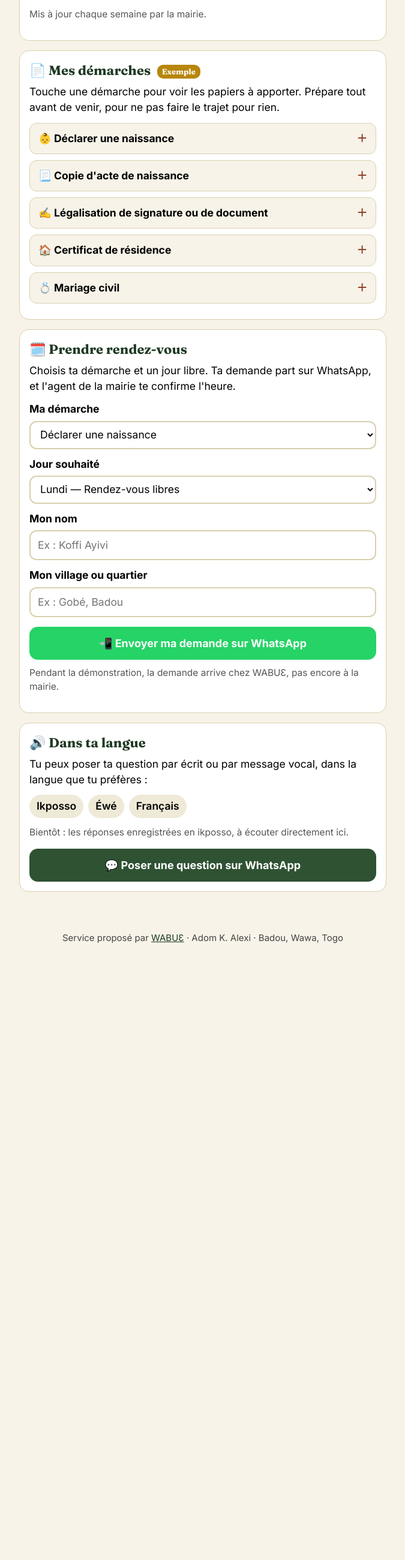
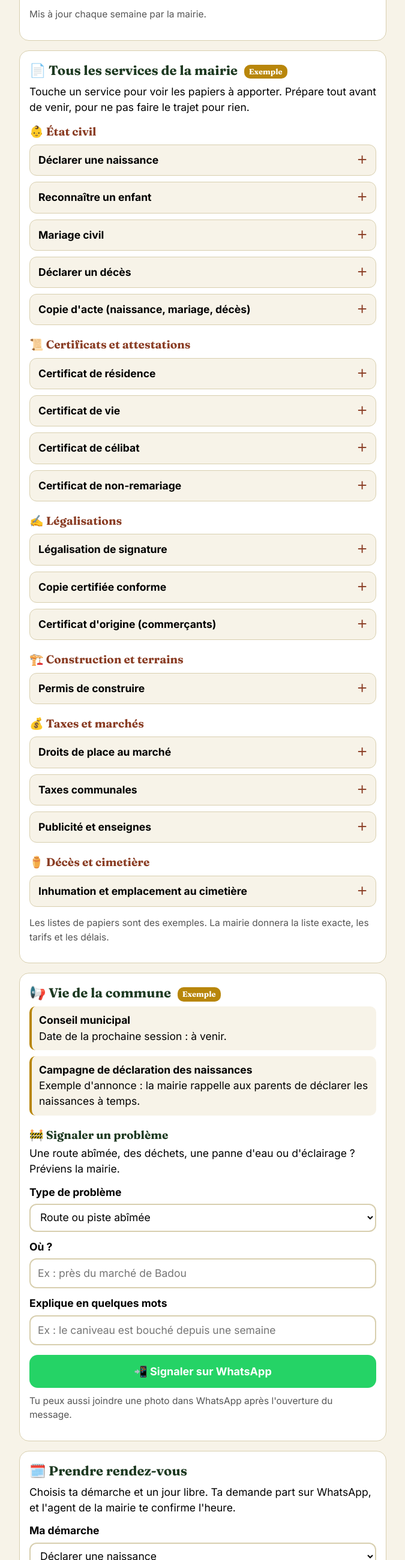
Before and after one commit to adomhub/ABUESA-IA-, a plain HTML site: page mairie.html in a window 1280 px wide. Shown: the part 904-3505 px from the top of the page at 60% size, without its empty margins (302-977 px from the left). Before the commit the page ends 2509 px from the top, so only its background shows below. Drawn offline with Linux system fonts and the light colour scheme.

Commit message:
Ma mairie : tous les services, vie de la commune, signaler un problème
Co-Authored-By: Claude Opus 5.5 <noreply@anthropic.com>
Claude-Session: https://claude.ai/code/session_01972thQWQn5dsb7GLX9iL5W

```diff
--- a/mairie.html
+++ b/mairie.html
@@ -7,7 +7,7 @@
 <title>Ma mairie — WABOUÉ (démonstration)</title>
 <meta name="description" content="Ma mairie : programme de la semaine, papiers à apporter et rendez-vous sur WhatsApp, en ikposso, en éwé et en français. Page de démonstration de WABOUÉ pour la mairie de Badou (Wawa 1).">
 <meta property="og:title" content="Ma mairie — WABOUÉ">
-<meta property="og:description" content="Programme de la mairie, papiers à apporter et rendez-vous sur WhatsApp, dans ta langue.">
+<meta property="og:description" content="Programme de la mairie, services, papiers à apporter et rendez-vous sur WhatsApp, dans ta langue.">
 <meta property="og:image" content="https://adomhub.github.io/WABOU-WAB-/og-image-wabouee.jpg">
 <meta name="theme-color" content="#C7D92E">
 <link rel="icon" href="icon-192.png">
@@ -56,6 +56,10 @@
   .btn.secondary{ background:var(--forest); }
   .lang{ display:flex; gap:8px; flex-wrap:wrap; margin-top:8px; }
   .lang span{ background:var(--paper-dim); border-radius:20px; padding:6px 12px; font-weight:600; }
+  .famille{ font-size:19px; color:var(--clay); margin:18px 0 8px; }
+  .famille:first-child{ margin-top:4px; }
+  .btn.small{ font-size:16px; padding:11px; margin-top:8px; background:var(--forest); }
+  .annonce{ background:var(--paper); border-left:4px solid var(--gold); border-radius:10px; padding:10px 12px; margin-bottom:10px; }
   footer{ text-align:center; font-size:15px; color:#444; padding:10px 16px 30px; }
   footer a{ color:var(--forest-deep); }
 </style>
@@ -92,77 +96,43 @@
 
   <!-- 2. Démarches -->
   <section>
-    <h2>📄 Mes démarches <span class="tag">Exemple</span></h2>
-    <p class="desc">Touche une démarche pour voir les papiers à apporter. Prépare tout avant de venir, pour ne pas faire le trajet pour rien.</p>
+    <h2>📄 Tous les services de la mairie <span class="tag">Exemple</span></h2>
+    <p class="desc">Touche un service pour voir les papiers à apporter. Prépare tout avant de venir, pour ne pas faire le trajet pour rien.</p>
+    <div id="services"></div>
+    <p class="muted">Les listes de papiers sont des exemples. La mairie donnera la liste exacte, les tarifs et les délais.</p>
+  </section>
 
-    <details>
-      <summary>👶 Déclarer une naissance</summary>
-      <div class="inner">
-        <ul>
-          <li>Certificat d'accouchement (ou de naissance) délivré par la maternité</li>
-          <li>Pièce d'identité des parents</li>
-        </ul>
-        <p class="muted">⏳ Délai légal : à confirmer par la mairie. Tarif : à confirmer par la mairie.</p>
-      </div>
-    </details>
+  <!-- 2 bis. Vie de la commune -->
+  <section id="vie-commune">
+    <h2>📢 Vie de la commune <span class="tag">Exemple</span></h2>
+    <div id="annonces"></div>
 
-    <details>
-      <summary>📃 Copie d'acte de naissance</summary>
-      <div class="inner">
-        <ul>
-          <li>Les références de l'acte (numéro, année), ou une ancienne copie</li>
-          <li>Pièce d'identité du demandeur</li>
-        </ul>
-        <p class="muted">Tarif et délai : à confirmer par la mairie.</p>
-      </div>
-    </details>
-
-    <details>
-      <summary>✍️ Légalisation de signature ou de document</summary>
-      <div class="inner">
-        <ul>
-          <li>Le document original et ses copies</li>
-          <li>Pièce d'identité</li>
-        </ul>
-        <p class="muted">Tarif : à confirmer par la mairie.</p>
-      </div>
-    </details>
-
-    <details>
-      <summary>🏠 Certificat de résidence</summary>
-      <div class="inner">
-        <ul>
-          <li>Pièce d'identité</li>
-          <li>Liste exacte des papiers : à confirmer par la mairie</li>
-        </ul>
-      </div>
-    </details>
-
-    <details>
-      <summary>💍 Mariage civil</summary>
-      <div class="inner">
-        <ul>
-          <li>Liste des papiers des futurs époux et des témoins : à confirmer par la mairie</li>
-        </ul>
-        <p class="muted">Les jours de mariage sont indiqués dans le programme de la semaine.</p>
-      </div>
-    </details>
+    <h3 style="font-size:19px;margin:18px 0 4px;color:var(--forest-deep);">🚧 Signaler un problème</h3>
+    <p class="desc">Une route abîmée, des déchets, une panne d'eau ou d'éclairage ? Préviens la mairie.</p>
+    <label class="f" for="pb-type">Type de problème</label>
+    <select id="pb-type">
+      <option>Route ou piste abîmée</option>
+      <option>Déchets / insalubrité</option>
+      <option>Eau (forage, borne-fontaine)</option>
+      <option>Éclairage public</option>
+      <option>Marché</option>
+      <option>Autre</option>
+    </select>
+    <label class="f" for="pb-lieu">Où ?</label>
+    <input id="pb-lieu" type="text" placeholder="Ex : près du marché de Badou">
+    <label class="f" for="pb-desc">Explique en quelques mots</label>
+    <input id="pb-desc" type="text" placeholder="Ex : le caniveau est bouché depuis une semaine">
+    <button class="btn" id="pb-envoyer">📲 Signaler sur WhatsApp</button>
+    <p class="muted" style="margin-top:10px;">Tu peux aussi joindre une photo dans WhatsApp après l'ouverture du message.</p>
   </section>
 
   <!-- 3. Rendez-vous -->
-  <section>
+  <section id="rdv">
     <h2>🗓️ Prendre rendez-vous</h2>
     <p class="desc">Choisis ta démarche et un jour libre. Ta demande part sur WhatsApp, et l'agent de la mairie te confirme l'heure.</p>
 
     <label class="f" for="rdv-demarche">Ma démarche</label>
-    <select id="rdv-demarche">
-      <option>Déclarer une naissance</option>
-      <option>Copie d'acte de naissance</option>
-      <option>Légalisation</option>
-      <option>Certificat de résidence</option>
-      <option>Mariage civil</option>
-      <option>Autre question</option>
-    </select>
+    <select id="rdv-demarche"></select>
 
     <label class="f" for="rdv-jour">Jour souhaité</label>
     <select id="rdv-jour"></select>
@@ -195,6 +165,7 @@
 <script>
   // Numéro WhatsApp de démonstration (celui de WABUƐ). À remplacer par le numéro officiel de la mairie.
   var NUMERO = "22899619969";
+  var COMMUNE = "la mairie de Badou (Wawa 1)";
 
   // Programme d'exemple : à remplacer par celui que la mairie envoie chaque semaine.
   var PROGRAMME = [
@@ -207,9 +178,50 @@
     { jour:"Dimanche", info:"Fermé",                                    places:null }
   ];
 
+  // Tous les services. Papiers = exemples à faire valider par la mairie. Ne jamais inventer de tarif.
+  var SERVICES = [
+    { famille:"👶 État civil", items:[
+      { nom:"Déclarer une naissance", papiers:["Certificat d'accouchement (ou de naissance) de la maternité","Pièce d'identité des parents"], note:"Il y a un délai légal pour déclarer : demande-le à la mairie, ne tarde pas." },
+      { nom:"Reconnaître un enfant", papiers:["Pièce d'identité du parent","Acte de naissance de l'enfant, s'il est déjà déclaré"] },
+      { nom:"Mariage civil", papiers:["Acte de naissance des futurs époux","Pièce d'identité des futurs époux","Certificat de résidence","Pièce d'identité des témoins"], note:"À la mairie ou hors mairie. Les jours de mariage sont dans le programme de la semaine." },
+      { nom:"Déclarer un décès", papiers:["Certificat de décès du centre de santé ou du médecin","Pièce d'identité du défunt","Pièce d'identité du déclarant"] },
+      { nom:"Copie d'acte (naissance, mariage, décès)", papiers:["Références de l'acte (numéro, année) ou une ancienne copie","Pièce d'identité du demandeur"], note:"Dans certaines communes pilotes, on peut déjà la demander en ligne. Pas encore à Wawa 1." }
+    ]},
+    { famille:"📜 Certificats et attestations", items:[
+      { nom:"Certificat de résidence", papiers:["Pièce d'identité","Autres papiers : à confirmer par la mairie"] },
+      { nom:"Certificat de vie", papiers:["La personne concernée doit se présenter","Pièce d'identité"] },
+      { nom:"Certificat de célibat", papiers:["Acte de naissance","Pièce d'identité"] },
+      { nom:"Certificat de non-remariage", papiers:["Acte de naissance","Pièce d'identité","Jugement de divorce ou acte de décès du conjoint"] }
+    ]},
+    { famille:"✍️ Légalisations", items:[
+      { nom:"Légalisation de signature", papiers:["Le document, pas encore signé","Pièce d'identité"], note:"Tu signes devant l'agent de la mairie." },
+      { nom:"Copie certifiée conforme", papiers:["Le document original","Les photocopies à certifier"] },
+      { nom:"Certificat d'origine (commerçants)", papiers:["Papiers de la marchandise : à confirmer par la mairie"] }
+    ]},
+    { famille:"🏗️ Construction et terrains", items:[
+      { nom:"Permis de construire", papiers:["Plan du bâtiment","Preuve de propriété du terrain","Pièce d'identité","Liste exacte : à confirmer auprès des services techniques"], note:"À demander avant de commencer les travaux." }
+    ]},
+    { famille:"💰 Taxes et marchés", items:[
+      { nom:"Droits de place au marché", papiers:["Montant et lieu de paiement : à confirmer par la mairie"] },
+      { nom:"Taxes communales", papiers:["Liste des taxes et montants : à confirmer par la mairie"], note:"Toujours demander un reçu." },
+      { nom:"Publicité et enseignes", papiers:["Demande écrite à la mairie","Détails : à confirmer par la mairie"] }
+    ]},
+    { famille:"⚱️ Décès et cimetière", items:[
+      { nom:"Inhumation et emplacement au cimetière", papiers:["Certificat de décès","Autres papiers : à confirmer par la mairie"] }
+    ]}
+  ];
+
+  // Annonces d'exemple : à remplacer par les vraies annonces de la mairie.
+  var ANNONCES = [
+    { titre:"Conseil municipal", texte:"Date de la prochaine session : à venir." },
+    { titre:"Campagne de déclaration des naissances", texte:"Exemple d'annonce : la mairie rappelle aux parents de déclarer les naissances à temps." }
+  ];
+
+  function esc(t){ return String(t).replace(/[&<>"]/g, function(c){ return {"&":"&amp;","<":"&lt;",">":"&gt;",'"':"&quot;"}[c]; }); }
+
+  // Programme
   var jsDays = ["Dimanche","Lundi","Mardi","Mercredi","Jeudi","Vendredi","Samedi"];
   var aujourdhui = jsDays[new Date().getDay()];
-
   var html = "";
   PROGRAMME.forEach(function(p){
     html += '<div class="day' + (p.jour === aujourdhui ? ' today' : '') + '">' +
@@ -220,6 +232,37 @@
   });
   document.getElementById("programme").innerHTML = html;
 
+  // Services + liste du formulaire de rendez-vous
+  var sh = "", opts = "";
+  SERVICES.forEach(function(f){
+    sh += '<h3 class="famille">' + f.famille + '</h3>';
+    opts += '<optgroup label="' + esc(f.famille) + '">';
+    f.items.forEach(function(s){
+      sh += '<details><summary>' + esc(s.nom) + '</summary><div class="inner"><b>Papiers à apporter :</b><ul>' +
+        s.papiers.map(function(x){ return '<li>' + esc(x) + '</li>'; }).join('') + '</ul>' +
+        (s.note ? '<p>💡 ' + esc(s.note) + '</p>' : '') +
+        '<p class="muted">Tarif : à confirmer par la mairie · Délai : à confirmer par la mairie</p>' +
+        '<button class="btn small" data-rdv="' + esc(s.nom) + '">🗓️ Prendre rendez-vous pour ce service</button>' +
+        '</div></details>';
+      opts += '<option>' + esc(s.nom) + '</option>';
+    });
+    opts += '</optgroup>';
+  });
+  document.getElementById("services").innerHTML = sh;
+  document.getElementById("rdv-demarche").innerHTML = opts + '<option>Autre question</option>';
+
+  document.getElementById("services").addEventListener("click", function(e){
+    var b = e.target.closest("[data-rdv]"); if(!b) return;
+    document.getElementById("rdv-demarche").value = b.dataset.rdv;
+    document.getElementById("rdv").scrollIntoView({ behavior:"smooth" });
+  });
+
+  // Annonces
+  document.getElementById("annonces").innerHTML = ANNONCES.map(function(a){
+    return '<div class="annonce"><b>' + esc(a.titre) + '</b><br>' + esc(a.texte) + '</div>';
+  }).join('');
+
+  // Jours libres
   var sel = document.getElementById("rdv-jour");
   PROGRAMME.filter(function(p){ return p.places; }).forEach(function(p){
     var o = document.createElement("option");
@@ -229,24 +272,31 @@
   });
 
   function ouvrirWhatsApp(texte){
-    window.open("https://wa.me/" + NUMERO + "?text=" + encodeURIComponent(texte), "_blank");
+    window.open("https://wa.me/" + NUMERO + "?text=" + encodeURIComponent(texte + "\n\n(Envoyé depuis WABUƐ · Ma mairie)"), "_blank");
   }
 
   document.getElementById("rdv-envoyer").addEventListener("click", function(){
     var nom = document.getElementById("rdv-nom").value.trim();
     var village = document.getElementById("rdv-village").value.trim();
     if(!nom){ alert("Écris ton nom, s'il te plaît."); return; }
-    var texte = "Bonjour, je voudrais un rendez-vous à la mairie de Badou (Wawa 1).\n" +
+    ouvrirWhatsApp("Bonjour, je voudrais un rendez-vous à " + COMMUNE + ".\n" +
       "Démarche : " + document.getElementById("rdv-demarche").value + "\n" +
       "Jour souhaité : " + sel.value + "\n" +
-      "Nom : " + nom + (village ? "\nVillage / quartier : " + village : "") +
-      "\n\n(Envoyé depuis WABUƐ · Ma mairie)";
-    ouvrirWhatsApp(texte);
+      "Nom : " + nom + (village ? "\nVillage / quartier : " + village : ""));
+  });
+
+  document.getElementById("pb-envoyer").addEventListener("click", function(){
+    var lieu = document.getElementById("pb-lieu").value.trim();
+    var desc = document.getElementById("pb-desc").value.trim();
+    if(!lieu){ alert("Indique où se trouve le problème, s'il te plaît."); return; }
+    ouvrirWhatsApp("Bonjour, je signale un problème à " + COMMUNE + ".\n" +
+      "Type : " + document.getElementById("pb-type").value + "\n" +
+      "Lieu : " + lieu + (desc ? "\nDétails : " + desc : ""));
   });
 
   document.getElementById("poser-question").addEventListener("click", function(e){
     e.preventDefault();
-    ouvrirWhatsApp("Bonjour, j'ai une question pour la mairie de Badou (Wawa 1) :\n\n(Envoyé depuis WABUƐ · Ma mairie)");
+    ouvrirWhatsApp("Bonjour, j'ai une question pour " + COMMUNE + " :");
   });
 </script>
 </body>
```
